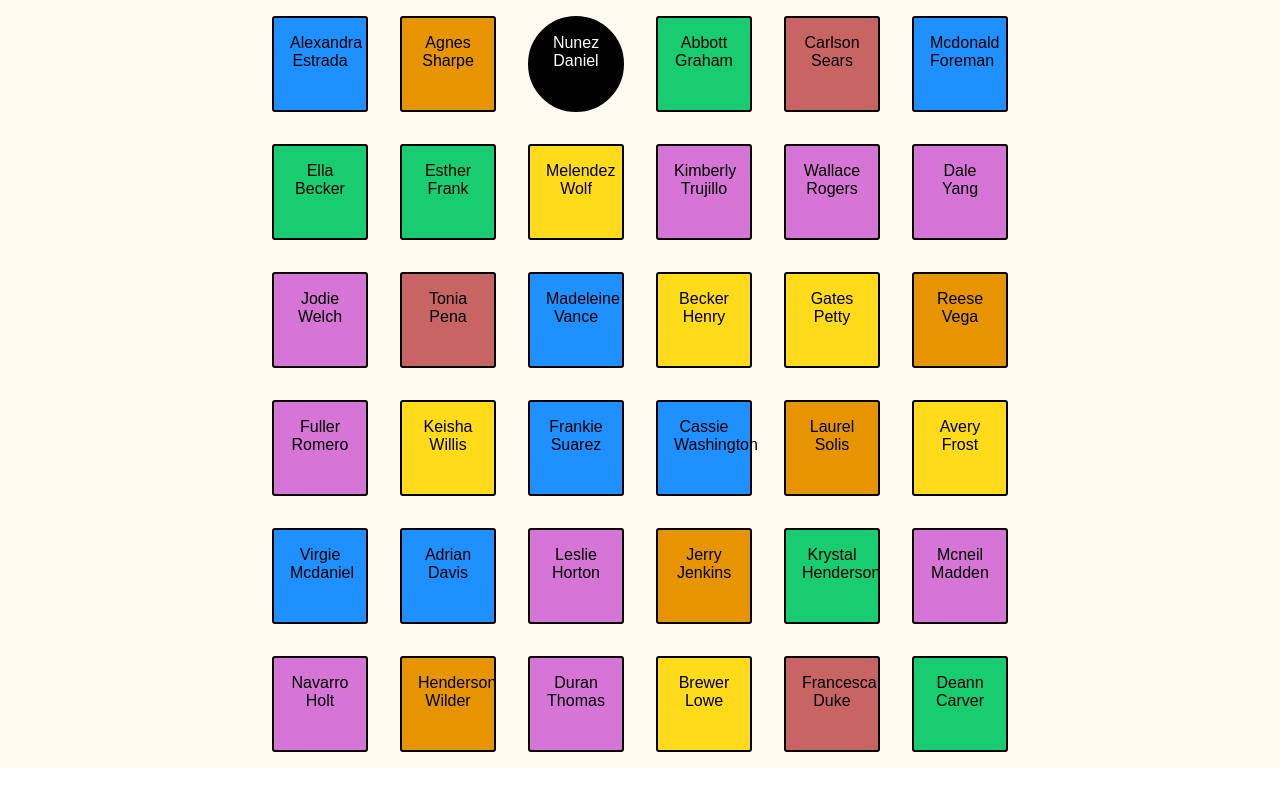
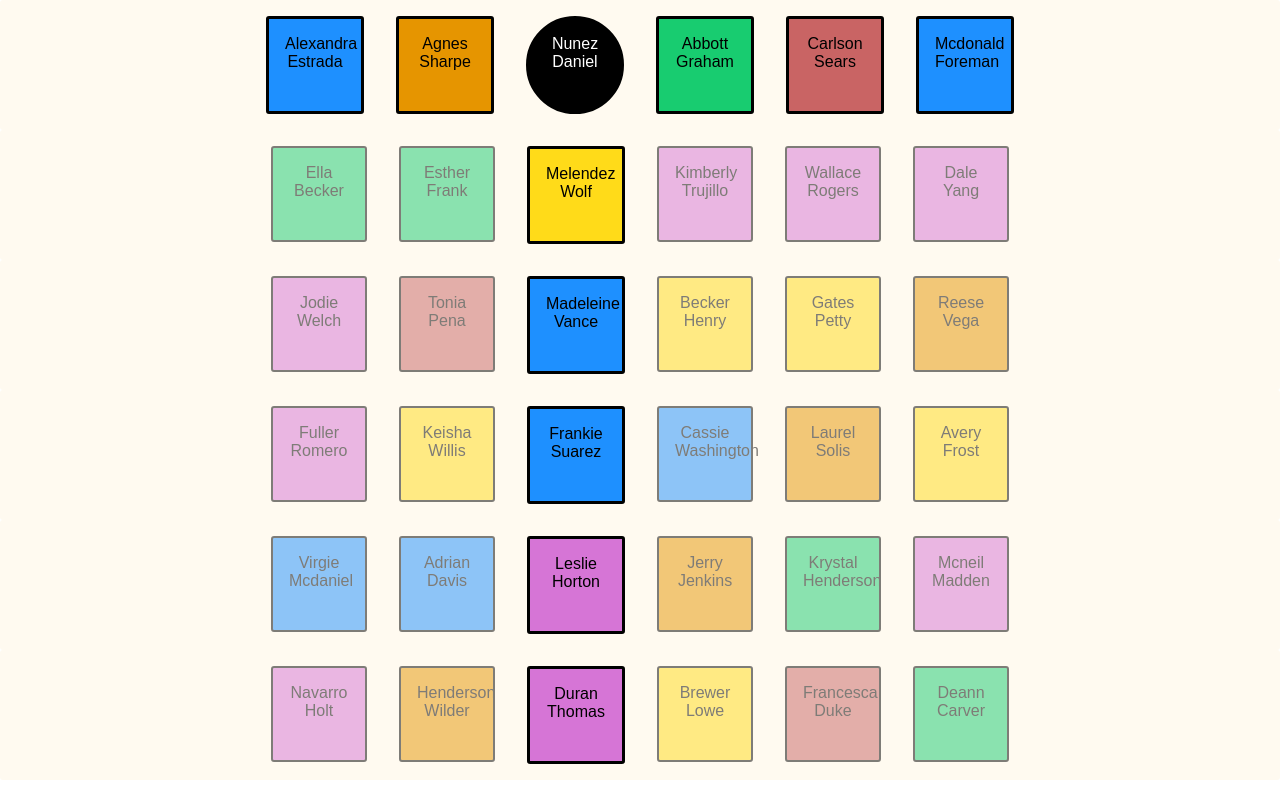
Before and after one commit to afrz/master-of-puppets, a React (Create React App) app: page / in a window 1280 px wide. Built offline with nearby package versions, Linux system fonts and the light colour scheme; the HTML template or start-up script is replaced by a standard one.

Commit message:
WIP pick a card

```diff
--- a/src/components/Board/GameBoard.jsx
+++ b/src/components/Board/GameBoard.jsx
@@ -2,7 +2,6 @@ import React from "react";
 import styled from "styled-components";
 
 const TileContainer = styled.div`
-  border: 2px solid black;
   padding: 1em;
   margin: 1em;
   color: black;
@@ -16,14 +15,22 @@ const TileContainer = styled.div`
     background: black;
   }
 
+  border: ${props => (props.active ? "3px " : "2px")} solid black;
+
+  opacity: ${props => (props.active ? "1" : "0.5")};
   color: ${props => (props.master ? "white" : "black")};
   background: ${props => (props.master ? "black" : props.backcolor)};
   border-radius: ${props => (props.master ? "100%" : "3px")};
 `;
 
-const Tile = ({ tile }) => {
+const Tile = ({ tile, active, pickCard }) => {
   return (
-    <TileContainer master={tile.master} backcolor={tile.family.color}>
+    <TileContainer
+      master={tile.master}
+      backcolor={tile.family.color}
+      active={active}
+      onClick={() => (active ? pickCard(tile) : {})}
+    >
       {tile.name}
     </TileContainer>
   );
@@ -39,20 +46,38 @@ const FlexRow = styled.div`
   margin: 0;
 `;
 
-const TileRow = ({ row }) => (
-  <FlexRow>
+const TileRow = ({ row, active, masterCoord, pickCard }) => (
+  <FlexRow active={active}>
     {row.map((col, index) => {
-      return <Tile key={index} tile={col} />;
+      return (
+        <Tile
+          key={index}
+          tile={col}
+          active={active || index === masterCoord.col}
+          pickCard={pickCard}
+        />
+      );
     })}
   </FlexRow>
 );
 
-const Board = ({ grid }) => (
-  <div>
-    {grid.map((row, index) => {
-      return <TileRow key={index} row={row} />;
-    })}
-  </div>
-);
+const Board = ({ grid, masterCoord, pickCard }) => {
+  console.log(masterCoord);
+  return (
+    <div>
+      {grid.map((row, index) => {
+        return (
+          <TileRow
+            key={index}
+            row={row}
+            active={index === masterCoord.row}
+            masterCoord={masterCoord}
+            pickCard={pickCard}
+          />
+        );
+      })}
+    </div>
+  );
+};
 
 export default Board;
--- a/src/components/Board/index.js
+++ b/src/components/Board/index.js
@@ -2,15 +2,19 @@ import { connect } from "react-redux";
 import { bindActionCreators } from "redux";
 
 import GameBoard from "./GameBoard";
-import { selectMatrix } from "../../logic/selectors";
+import { selectMatrix, getMasterPoint } from "../../logic/selectors";
+import { pickCard } from "../../logic/actions";
 
 const mapStateToProps = state => {
   const grid = selectMatrix(state);
+  //  console.log(grid);
   return {
-    grid
+    grid,
+    masterCoord: getMasterPoint(grid)
   };
 };
 
-const mapDispatchToProps = dispatch => bindActionCreators({}, dispatch);
+const mapDispatchToProps = dispatch =>
+  bindActionCreators({ pickCard }, dispatch);
 
 export default connect(mapStateToProps, mapDispatchToProps)(GameBoard);
--- a/src/logic/action.js
+++ /dev/null
@@ -1,6 +0,0 @@
-// pickCard
-//
-
-// shuffleGame
-
-export function shuffleGame() {}
--- /dev/null
+++ b/src/logic/actions.js
@@ -0,0 +1,13 @@
+// pickCard
+//
+
+export function pickCard(card) {
+  return {
+    type: "PICK_CARD",
+    payload: card
+  };
+}
+
+// shuffleGame
+
+export function shuffleGame() {}
--- a/src/logic/reducer.js
+++ b/src/logic/reducer.js
@@ -1,3 +1,21 @@
+//get X, Y coordinate of master coin (zero based)
+const getCardCoord = (matrix, id) =>
+  matrix.reduce((coord, row, rIndex) => {
+    const cIndex = row.findIndex(col => id);
+    if (cIndex >= 0) {
+      coord.x = cIndex;
+      coord.y = rIndex;
+    }
+    return coord;
+  }, {});
+
 export default function(state, action) {
+  const { type } = action;
+  if (type === "PICK_CARD") {
+    console.log(getCardCoord(state.matrix, action.payload));
+
+    //- add card to player basket
+    //alter matrix, move master to card place
+  }
   return state;
 }
--- a/src/logic/selectors.js
+++ b/src/logic/selectors.js
@@ -12,6 +12,17 @@ export const selectMatrix = state => {
   });
 };
 
+//get X, Y coordinate of master coin (zero based)
+export const getMasterPoint = grid =>
+  grid.reduce((acc, r, rIndex) => {
+    const cIndex = r.findIndex(c => c.master);
+    if (cIndex >= 0) {
+      acc.col = cIndex;
+      acc.row = rIndex;
+    }
+    return acc;
+  }, {});
+
 //state selectors
 export const getMatrix = ({ matrix }) => matrix;
 export const getCards = ({ cards }) => cards;
```
